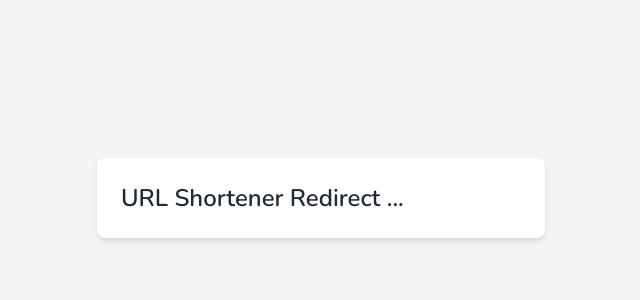
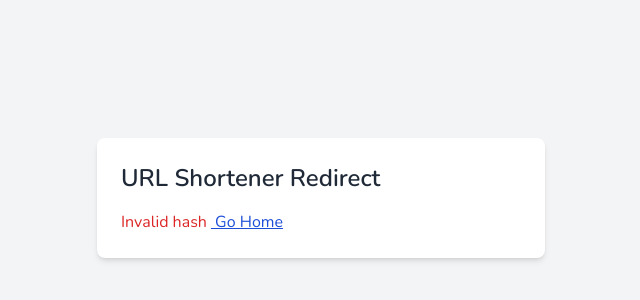
Before and after one commit to mahfuzurrahman98/url-shortner, a Vue app in the folder client/: page /1 in a window 1280 px wide. Shown: the part 202-502 px from the top of the page, without its empty margins (319-959 px from the left). Built offline with nearby package versions, Linux system fonts and the light colour scheme; no server answers.

Commit message:
add folder functionality to the component

```diff
--- a/client/src/views/RedirectorView.vue
+++ b/client/src/views/RedirectorView.vue
@@ -25,15 +25,20 @@
     import axios from '../api/axios';
     import { onMounted, ref } from 'vue';
 
-    const route = useRoute();
-    const hash = route.params.hash;
     const errorMessage = ref(null);
 
-    const getUrl = async () => {
+    const getUrl = async (folder, hash) => {
         try {
-            const response = await axios.get(`/shortens/${hash}`);
-            if (response.data.success) {
-                window.location.href = response.data.data.originalUrl;
+            if (folder) {
+                const response = await axios.get(`/shortens/${folder}/${hash}`);
+                if (response.data.success) {
+                    window.location.href = response.data.data.originalUrl;
+                }
+            } else {
+                const response = await axios.get(`/shortens/${hash}`);
+                if (response.data.success) {
+                    window.location.href = response.data.data.originalUrl;
+                }
             }
         } catch (error) {
             // console.error(error);
@@ -42,8 +47,44 @@
         }
     };
 
+    const isFolderValid = (folder) => {
+        // if anything rather than a-z, 0-9, - or _ then return false
+        if (!folder.match(/^[a-zA-Z0-9_-]+$/)) {
+            return false;
+        }
+        return folder.length > 0 && folder.length <= 50;
+    };
+
+    const isHashValid = (hash) => {
+        // if anything rather than a-z, 0-9 return false
+        if (!hash.match(/^[a-zA-Z0-9]+$/)) {
+            return false;
+        }
+        return hash.length === 6;
+    };
+
     // Use onMounted hook to call getUrl when the component is mounted
     onMounted(() => {
-        getUrl();
+        const route = useRoute();
+        const folder = route.params.folder;
+        const hash = route.params.hash;
+
+        if (folder) {
+            console.log('yes, have folder');
+            if (!isFolderValid(folder)) {
+                console.log('Invalid folder name');
+                errorMessage.value = 'Invalid folder name';
+                return;
+            } else {
+                console.log('folder is valid');
+            }
+        }
+
+        if (!isHashValid(hash)) {
+            errorMessage.value = 'Invalid hash';
+            return;
+        }
+
+        getUrl(folder, hash);
     });
 </script>
```
